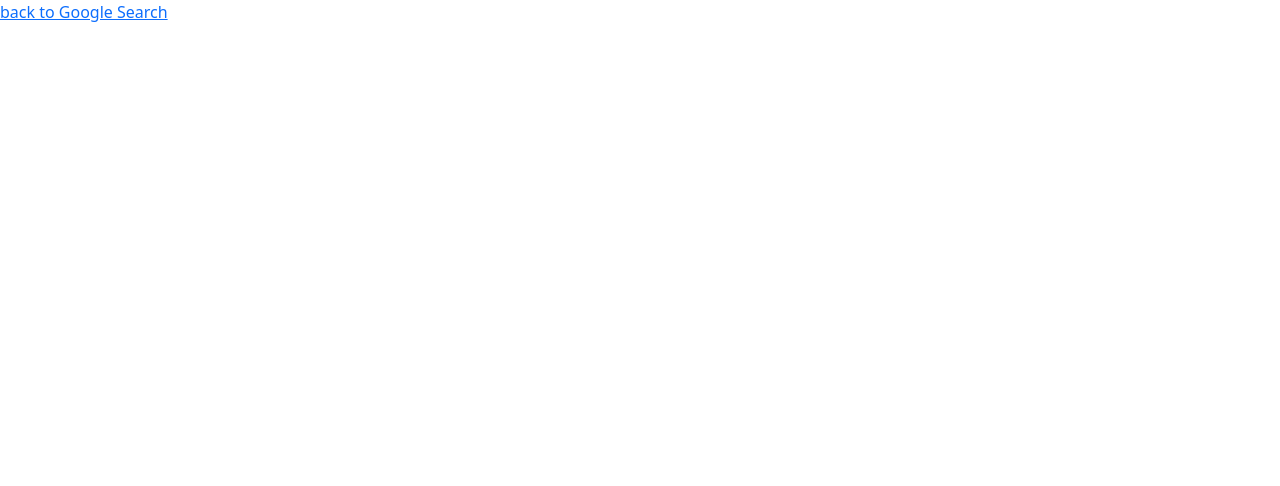
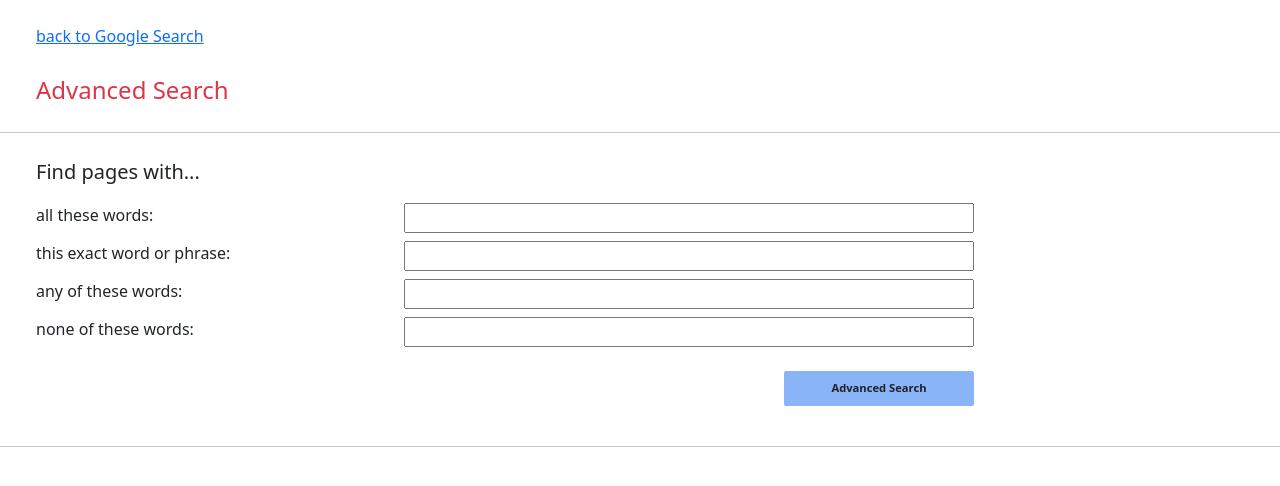
Before and after one commit to shoumil-dev/Search-Application, a plain HTML site: page advanced_search.html in a window 1280 px wide. Drawn offline with nearby package versions, Linux system fonts and the light colour scheme.

Commit message:
Added functionality and formatting to the advanced search.

```diff
--- a/advanced_search.html
+++ b/advanced_search.html
@@ -3,10 +3,49 @@
     <head>
         <meta name="viewport" content="width=device-width, initial-scale=1">
         <title>Search</title>
-        <!-- <link rel="stylesheet" href="stylesheet.css"> -->
         <link href="https://cdn.jsdelivr.net/npm/bootstrap@5.3.0/dist/css/bootstrap.min.css" rel="stylesheet" integrity="sha384-9ndCyUaIbzAi2FUVXJi0CjmCapSmO7SnpJef0486qhLnuZ2cdeRhO02iuK6FUUVM" crossorigin="anonymous">
+        <link rel="stylesheet" href="stylesheet.css">
     </head>
     <body>
-        <a href="index.html">back to Google Search</a>
+        <div class="container m-4">
+            <a href="index.html">back to Google Search</a><br>
+            <br>
+            <p class="text-danger fs-4">Advanced Search</p>
+        </div>
+            <hr>
+        <div class="container m-4">
+            <p class="fs-5">Find pages with...</p>
+            <form action="https://www.google.com/search">
+                <div class="row">
+                    <div class="col-4">
+                        all these words:
+                    </div>
+                    <input type="text" name="as_q" class="col-6 mb-2">
+                </div>
+                <div class="row">
+                    <div class="col-4">
+                        this exact word or phrase:
+                    </div>
+                    <input type="text" name="as_epq" class="col-6 mb-2">
+                </div>
+                <div class="row">
+                    <div class="col-4">
+                        any of these words:
+                    </div>
+                    <input type="text" name="as_oq" class="col-6 mb-2">
+                </div>
+                <div class="row">
+                    <div class="col-4">
+                        none of these words:
+                    </div>
+                    <input type="text" name="as_eq" class="col-6 mb-2">
+                </div>
+                <div class="row">
+                    <div class="col-8"></div>
+                    <input id="advanced_submit" type="submit" value="Advanced Search" class="btn btn-primary rounded-0.5 btn-sm col-2 my-3 p-2">
+                </div>
+            </form>
+        </div>
+        <hr>
     </body>
 </html>
```
